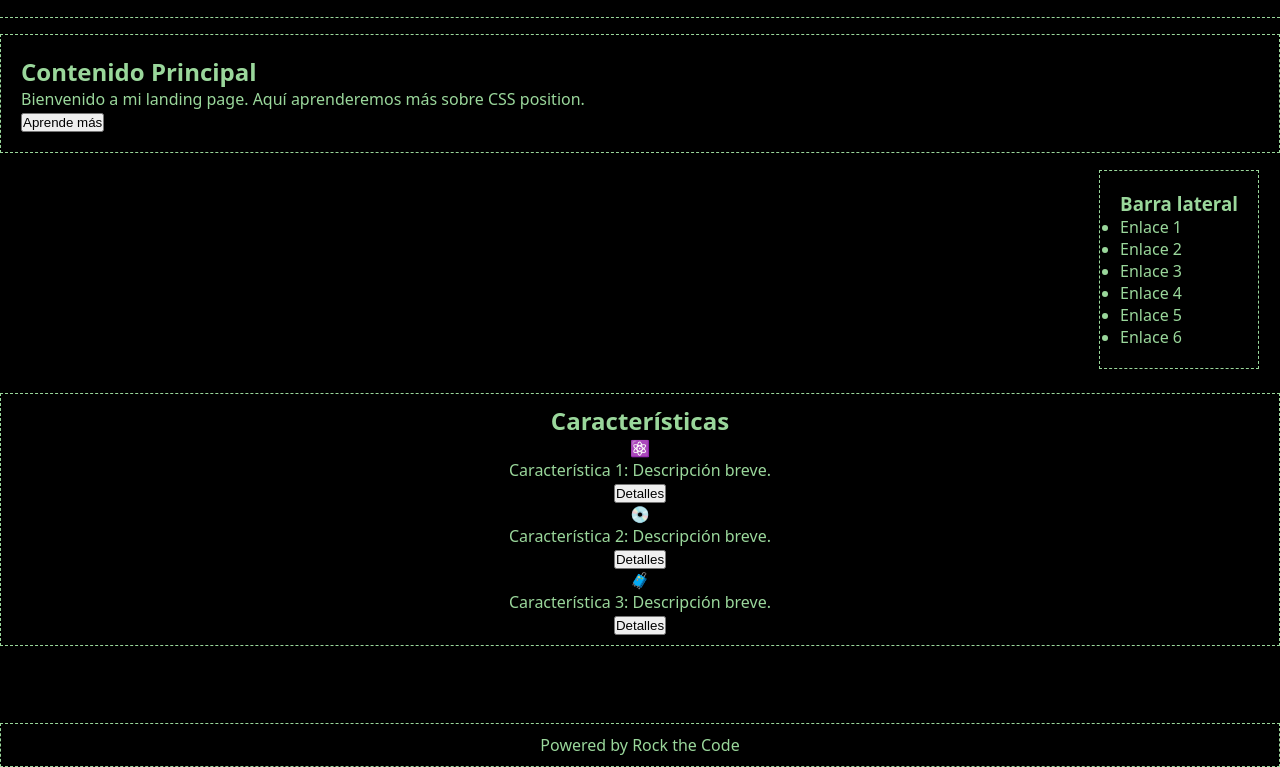
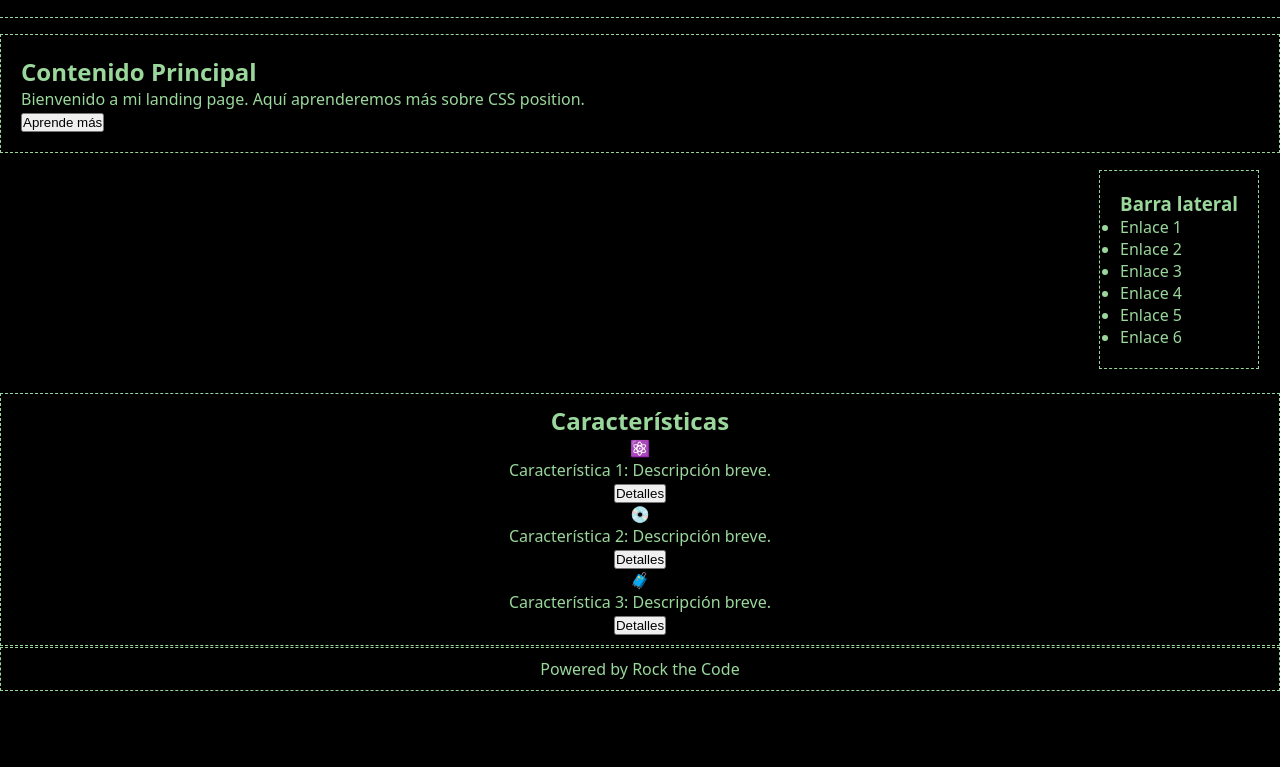
Before and after one commit to theycallmearian/CSS_Practica, a plain HTML site: page index.html in a window 1280 px wide. Shown: the part 66-833 px from the top of the page. After the commit the page ends 804 px from the top, so only its background shows below. Drawn offline with Linux system fonts and the light colour scheme.

Commit message:
Update style.css

```diff
--- a/style.css
+++ b/style.css
@@ -67,7 +67,7 @@ footer {
   width: 100%;
   height: 100%;
   text-align: center;
-  margin-top: 6%;
+  margin-top: 0.96px;
   border: var(--acd-bordertype);
   padding: var(--acd-padding-two);
 }
```
